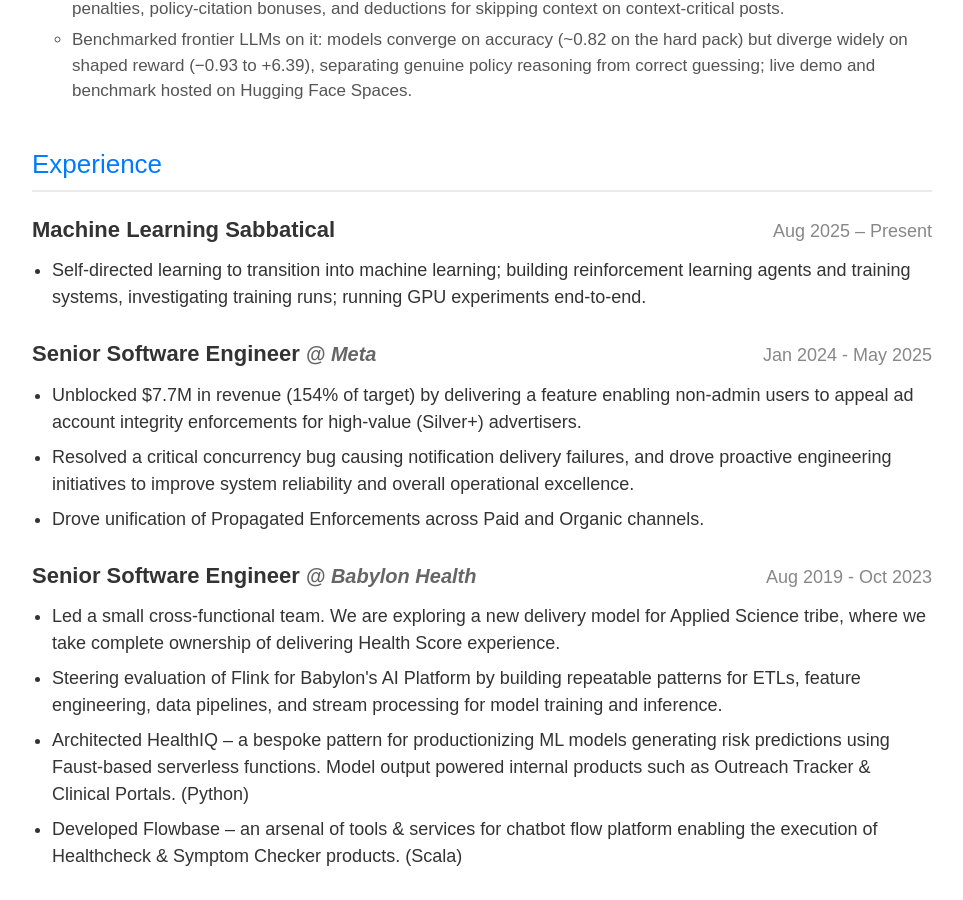
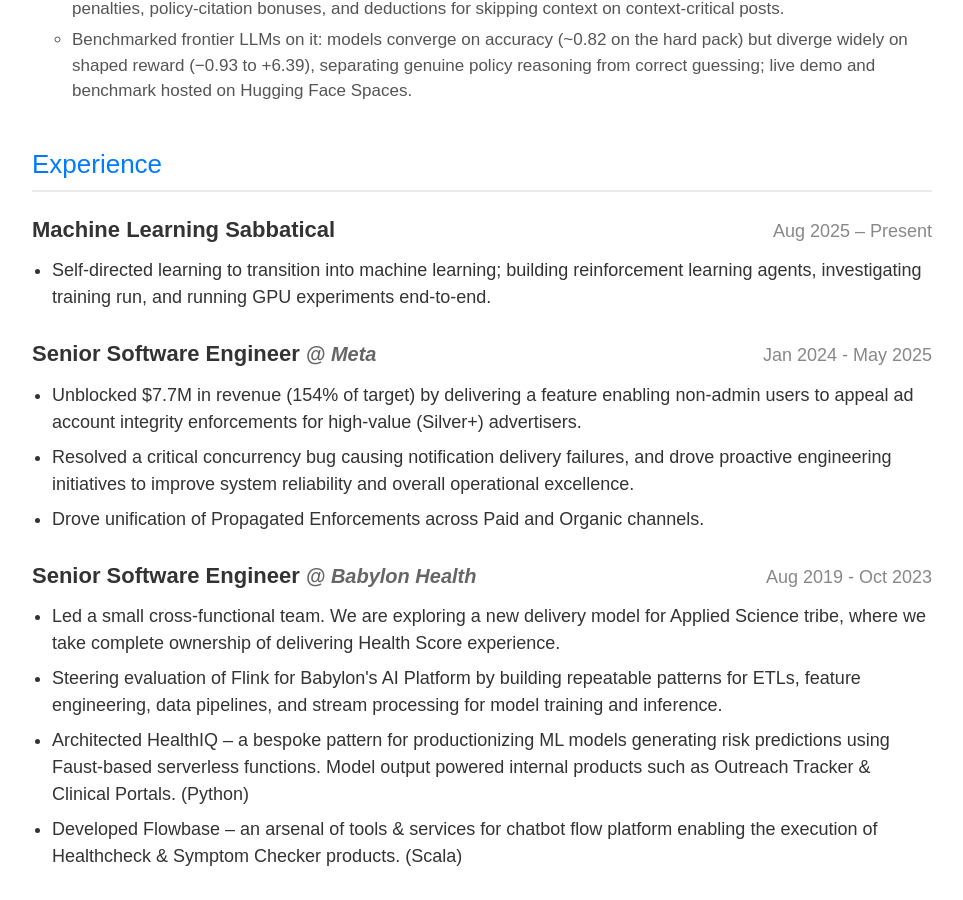
Before and after one commit to Saheb/saheb.github.com, a Jekyll site: the page cv.html, which Jekyll copies as it is, in a window 1280 px wide and 900 px high, scrolled down 1747 px. Shown: the whole window, without its empty margins (158-1121 px from the left). Built offline with Jekyll 4.4.1, drawn with Linux system fonts in a browser that asks for light colours.

Commit message:
rewording

```diff
--- a/cv.html
+++ b/cv.html
@@ -378,7 +378,7 @@
                     <span class="job-date">Aug 2025 – Present</span>
                 </div>
                 <ul class="resume-list">
-                    <li>Self-directed learning to transition into machine learning; building reinforcement learning agents and training systems, investigating training runs; running GPU experiments end-to-end.</li>
+                    <li>Self-directed learning to transition into machine learning; building reinforcement learning agents, investigating training run, and running GPU experiments end-to-end.</li>
                 </ul>
             </div>
 
```
